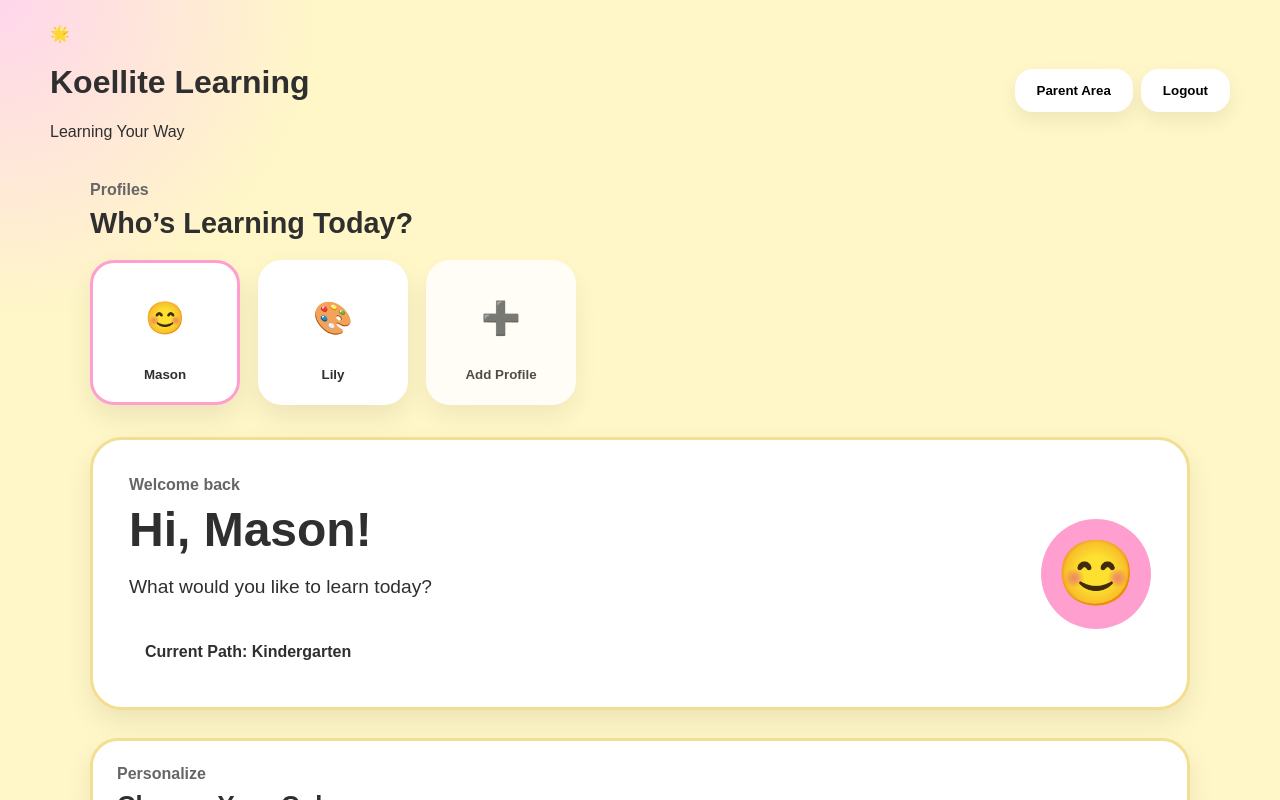
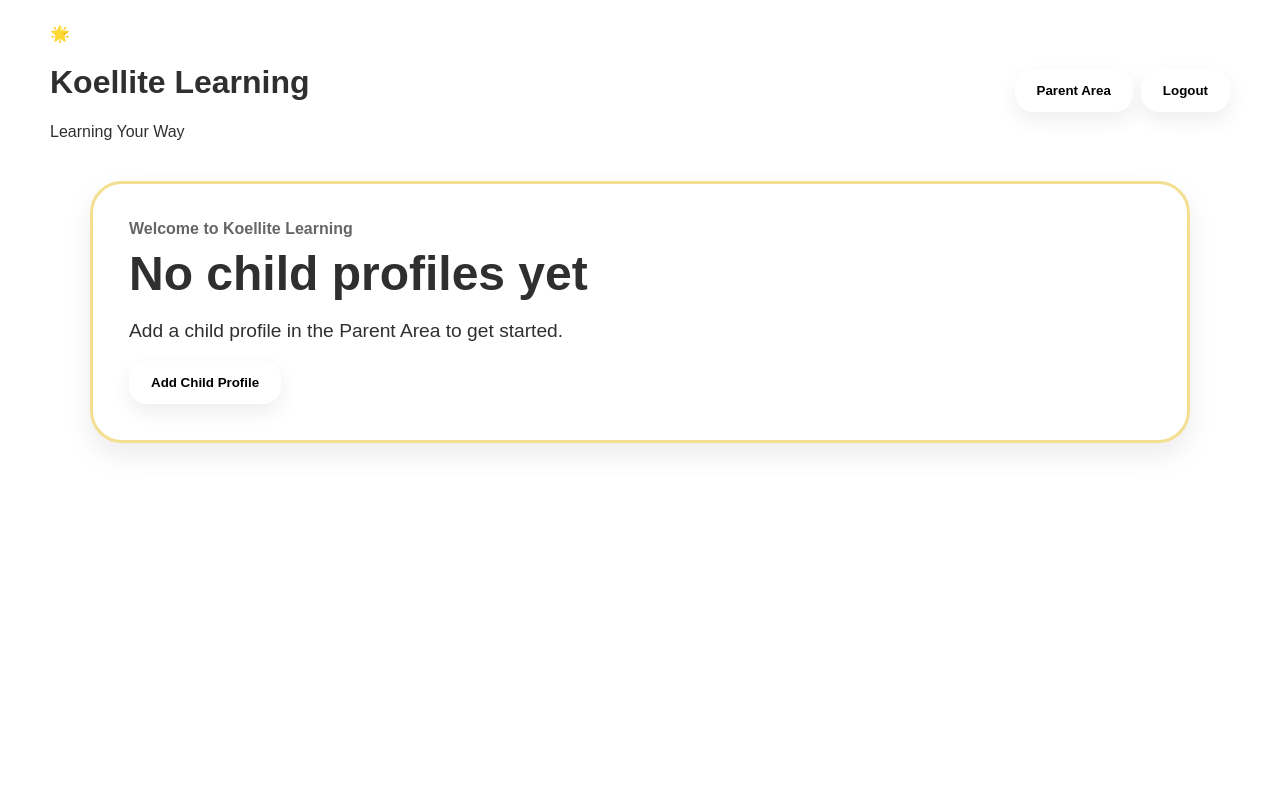
Before and after one commit to kkoelle99/koellite-learning, a React (Vite) app: page /home in a window 1280 px wide. Both pictures are taken after typing "Sample" into the empty fields and a click on the button "Enter Learning Space". Shown: the top 800 px of the page. Built offline with nearby package versions, Linux system fonts and the light colour scheme.

Commit message:
Profile management ready

```diff
--- a/src/components/ChildProfiles/ChildProfiles.jsx
+++ b/src/components/ChildProfiles/ChildProfiles.jsx
@@ -1,6 +1,11 @@
+import { useNavigate } from "react-router-dom";
+
 import "./ChildProfiles.css";
 
 function ChildProfiles({ children, activeChildId, onSelectChild }) {
+
+  const navigate = useNavigate();
+
   return (
     <section className="profiles-section">
       <div className="profiles-header">
@@ -28,7 +33,8 @@ function ChildProfiles({ children, activeChildId, onSelectChild }) {
           </button>
         ))}
 
-        <button className="profile-card add-profile">
+        <button className="profile-card add-profile"
+        onClick={() => navigate("/parent/profiles")}>
           <div className="profile-avatar">➕</div>
           <strong>Add Profile</strong>
         </button>
--- a/src/pages/Home/Home.jsx
+++ b/src/pages/Home/Home.jsx
@@ -1,4 +1,5 @@
 import { useEffect, useState } from "react";
+import { useNavigate } from "react-router-dom";
 
 import Header from "../../components/Header/Header";
 import ChildProfiles from "../../components/ChildProfiles/ChildProfiles";
@@ -10,42 +11,25 @@ import ColorCustomizer from "../../components/ColorCustomizer/ColorCustomizer";
 
 import "./Home.css";
 
-const defaultChildren = [
-  {
-    id: 1,
-    name: "Mason",
-    avatar: "😊",
-    grade: "Kindergarten",
-    theme: {
+const defaultTheme = {
   background: "#fff7c7",
   button: "#ff9fd0",
   buttonHover: "#ff85c4",
   glow: "#ffd6ec",
   text: "#2f2f2f",
-    },
-  },
-  {
-    id: 2,
-    name: "Lily",
-    avatar: "🎨",
-    grade: "Kindergarten",
-    theme: {
-      background: "#f5efff",
-      button: "#bda7ff",
-      buttonHover: "#a48cff",
-      glow: "#e5d6ff",
-      text: "#2f2f2f",
-    },
-  },
-];
+};
+
+const defaultChildren = [];
 
 function Home() {
+
+  const navigate = useNavigate();
   const [children, setChildren] = useState(() => {
     const savedChildren = localStorage.getItem("koelliteChildren");
     return savedChildren ? JSON.parse(savedChildren) : defaultChildren;
   });
 
-  const [activeChildId, setActiveChildId] = useState(children[0].id);
+  const [activeChildId, setActiveChildId] = useState(children[0]?.id || null);
 
   const activeChild = children.find((child) => child.id === activeChildId);
 
@@ -71,18 +55,35 @@ function Home() {
 
   function resetChildTheme() {
   setChildren((currentChildren) =>
-      currentChildren.map((child) => {
-        const defaultChild = defaultChildren.find(
-          (defaultChild) => defaultChild.id === child.id
-        );
-
-        return child.id === activeChildId
+    currentChildren.map((child) =>
+      child.id === activeChildId
         ? {
             ...child,
-              theme: defaultChild.theme,
+            theme: defaultTheme,
           }
-          : child;
-      })
+        : child
+    )
+  );
+}
+
+if (!activeChild) {
+  return (
+    <div className="app theme-koellite">
+      <Header />
+
+      <main className="home-page">
+        <section className="welcome-card">
+          <div>
+            <p className="welcome-small-text">Welcome to Koellite Learning</p>
+            <h2>No child profiles yet</h2>
+            <p className="welcome-message">
+              Add a child profile in the Parent Area to get started.
+            </p>
+            <button className="parent-button" onClick={() => navigate("/parent/profiles")}>Add Child Profile</button>
+          </div>
+        </section>
+      </main>
+    </div>
   );
 }
 
--- a/src/pages/ParentArea/ParentArea.jsx
+++ b/src/pages/ParentArea/ParentArea.jsx
@@ -35,13 +35,13 @@ function ParentArea() {
 
           <button className="parent-tool-card">
             <span>📊</span>
-            <strong>Progress Reports</strong>
+            <strong>Progress Reports (Coming Soon) </strong>
             <p>View completed activities and learning growth.</p>
           </button>
 
           <button className="parent-tool-card">
             <span>⚙️</span>
-            <strong>Accessibility</strong>
+            <strong>Accessibility (Coming Soon)</strong>
             <p>Control motion, sound, text size, and calm mode.</p>
           </button>
         </div>
```
Also changed, not shown: src/pages/Settings/Settings.css (added), src/pages/Settings/Settings.jsx (added). Lines whose indentation alone changed are shown as unchanged.
